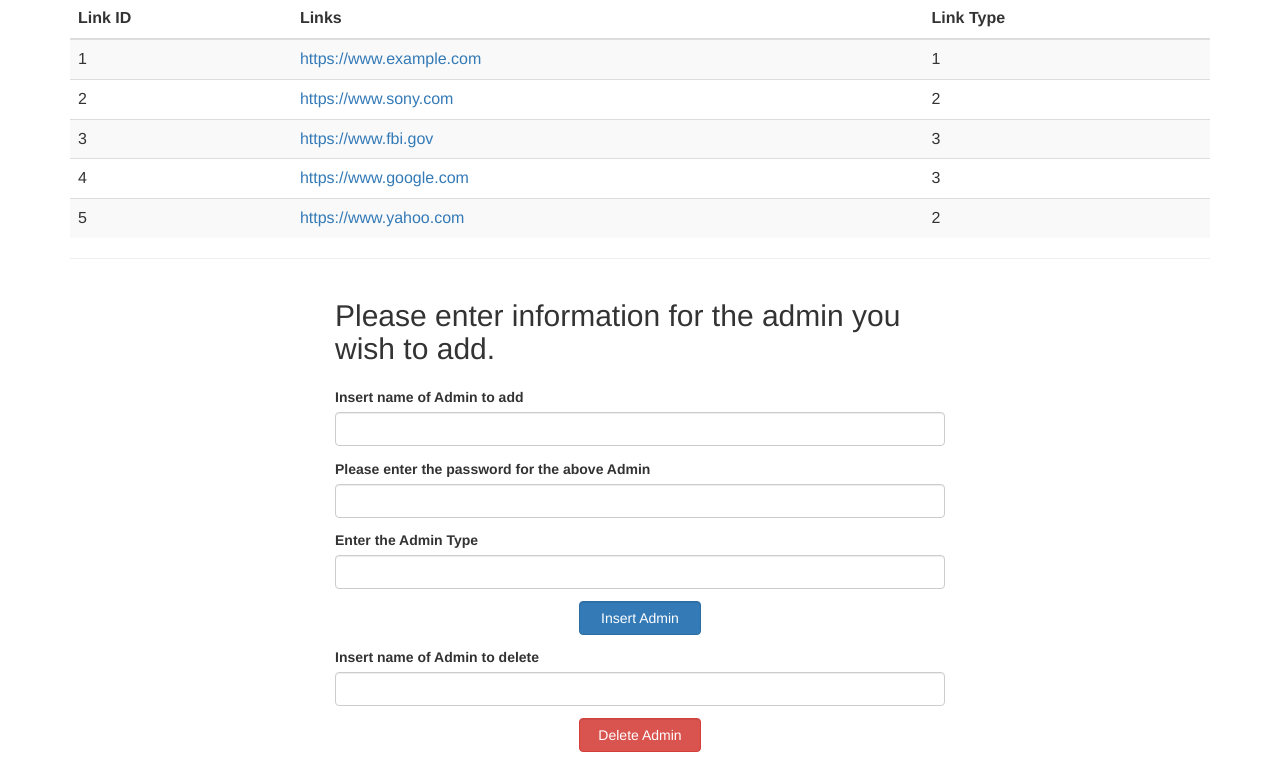
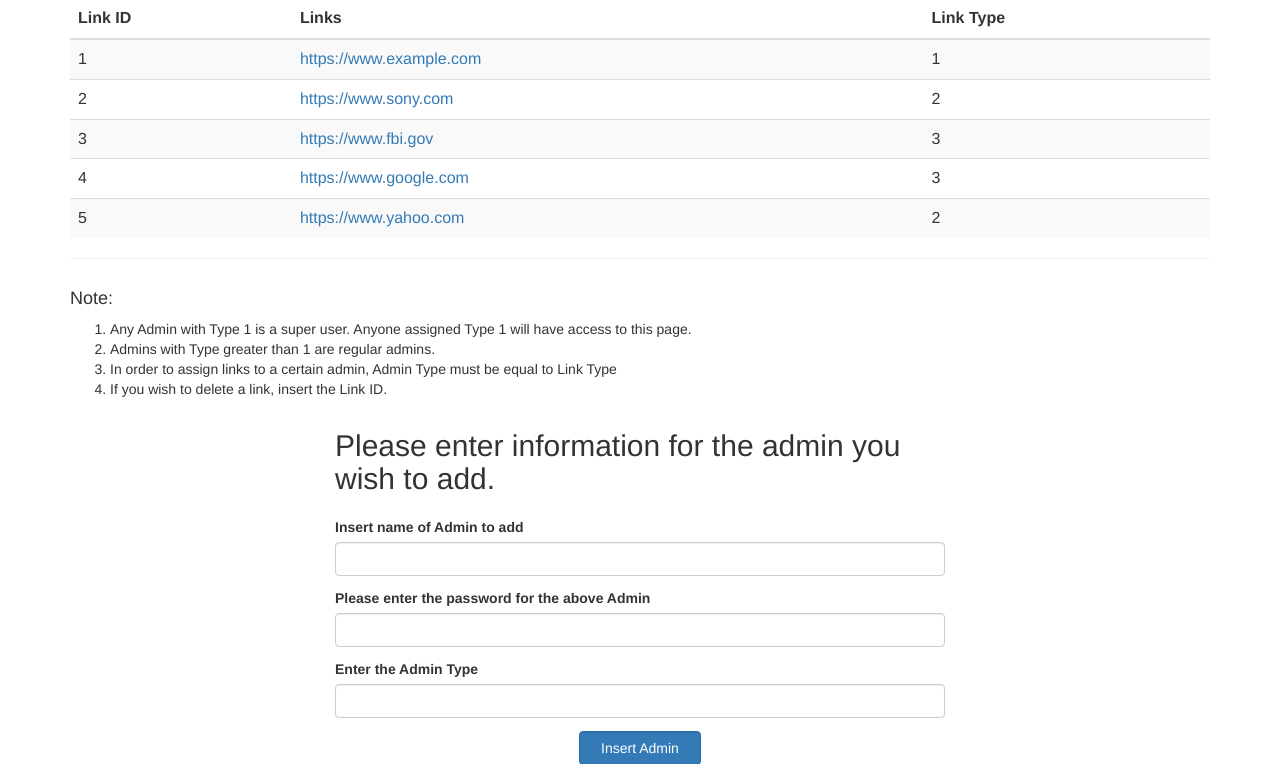
Before and after one commit to Workoutproblems/se_webapp2, a PHP site: page / in a window 1280 px wide. Shown: the part 600-1364 px from the top of the page. Run offline with PHP 8.4, Linux system fonts and the light colour scheme; data comes from the database, SQL or seed files in the repository; data that the repository does not hold is empty.

Commit message:
added notes
Signed-off-by: nabilahsan <nabilahsan95@gmail.com>

```diff
--- a/index.php
+++ b/index.php
@@ -241,6 +241,16 @@
           <hr>
      </div>
 
+     <div class="container">
+          <h4>Note:</h4>
+
+          <ol>
+               <li>Any Admin with Type 1 is a super user. Anyone assigned Type 1 will have access to this page.</li>
+               <li>Admins with Type greater than 1 are regular admins.</li>
+               <li>In order to assign links to a certain admin, Admin Type must be equal to Link Type</li>
+               <li>If you wish to delete a link, insert the Link ID.</li>
+          </ol>
+     </div>
 
 
      <form id="AdminAdd" class="form-group container" action="" method="post">
```
